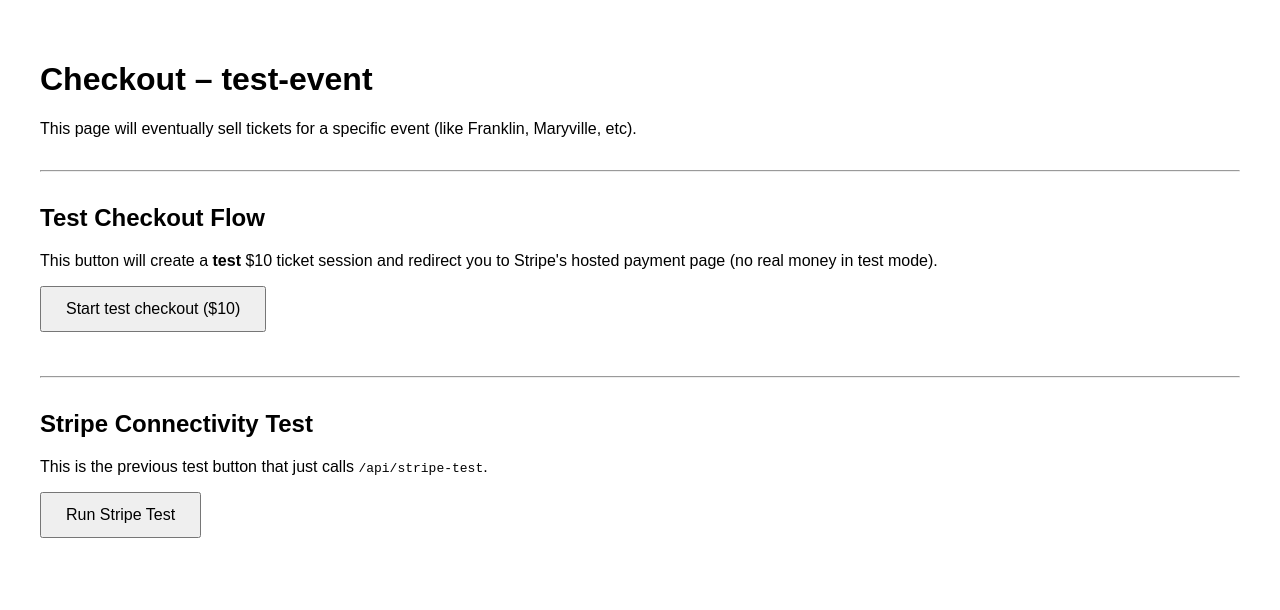
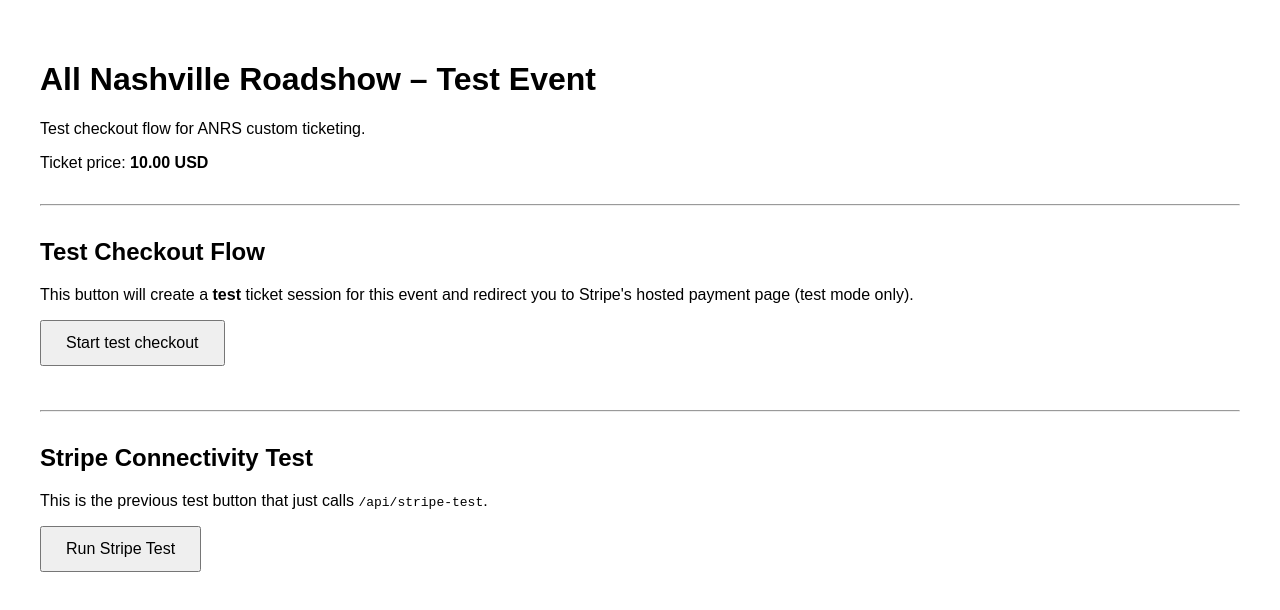
Before and after one commit to JohnOszajca/anrs-checkout, a Next.js app: page /checkout/test-event in a window 1280 px wide. Shown: the top 610 px of the page. Built offline with nearby package versions, Linux system fonts and the light colour scheme.

Commit message:
Update [slug].js

```diff
--- a/pages/checkout/[slug].js
+++ b/pages/checkout/[slug].js
@@ -1,5 +1,6 @@
 import { useRouter } from "next/router";
-import { useState } from "react";
+import { useState, useMemo } from "react";
+import { EVENTS } from "../../config/events";
 
 export default function CheckoutPage() {
   const router = useRouter();
@@ -10,6 +11,11 @@ export default function CheckoutPage() {
 
   const [checkoutLoading, setCheckoutLoading] = useState(false);
   const [checkoutError, setCheckoutError] = useState("");
+
+  const event = useMemo(() => {
+    if (!slug) return null;
+    return EVENTS[slug] || null;
+  }, [slug]);
 
   // Old test button: calls /api/stripe-test
   async function handleTestPayment() {
@@ -39,7 +45,6 @@ export default function CheckoutPage() {
 
       const data = await res.json();
       if (data.ok && data.url) {
-        // Send the user to Stripe's hosted checkout page
         window.location.href = data.url;
       } else {
         setCheckoutError(
@@ -53,26 +58,45 @@ export default function CheckoutPage() {
     }
   }
 
+  const eventTitle = event?.name || (slug ? `Checkout – ${slug}` : "Loading...");
+  const priceDisplay =
+    typeof event?.priceCents === "number"
+      ? (event.priceCents / 100).toFixed(2)
+      : null;
+  const currency = event?.currency?.toUpperCase() || "USD";
+
   return (
     <main style={{ fontFamily: "sans-serif", padding: "2rem" }}>
-      <h1>Checkout – {slug || "Loading..."}</h1>
-      <p>
-        This page will eventually sell tickets for a specific event (like
-        Franklin, Maryville, etc).
-      </p>
+      <h1>{eventTitle}</h1>
+
+      {event ? (
+        <>
+          <p>{event.description}</p>
+          {priceDisplay && (
+            <p>
+              Ticket price: <strong>{priceDisplay} {currency}</strong>
+            </p>
+          )}
+        </>
+      ) : (
+        <p>
+          {slug
+            ? "Unknown event slug. This page might not be configured yet."
+            : "Loading event..."}
+        </p>
+      )}
 
       <hr style={{ margin: "2rem 0" }} />
 
       <h2>Test Checkout Flow</h2>
       <p>
-        This button will create a <strong>test</strong> $10 ticket session and
-        redirect you to Stripe&apos;s hosted payment page (no real money in
-        test mode).
+        This button will create a <strong>test</strong> ticket session for this event
+        and redirect you to Stripe&apos;s hosted payment page (test mode only).
       </p>
 
       <button
         onClick={handleStartCheckout}
-        disabled={checkoutLoading}
+        disabled={checkoutLoading || !event}
         style={{
           padding: "0.75rem 1.5rem",
           fontSize: "1rem",
@@ -80,7 +104,7 @@ export default function CheckoutPage() {
           marginBottom: "0.75rem"
         }}
       >
-        {checkoutLoading ? "Starting checkout..." : "Start test checkout ($10)"}
+        {checkoutLoading ? "Starting checkout..." : "Start test checkout"}
       </button>
 
       {checkoutError && (
```
